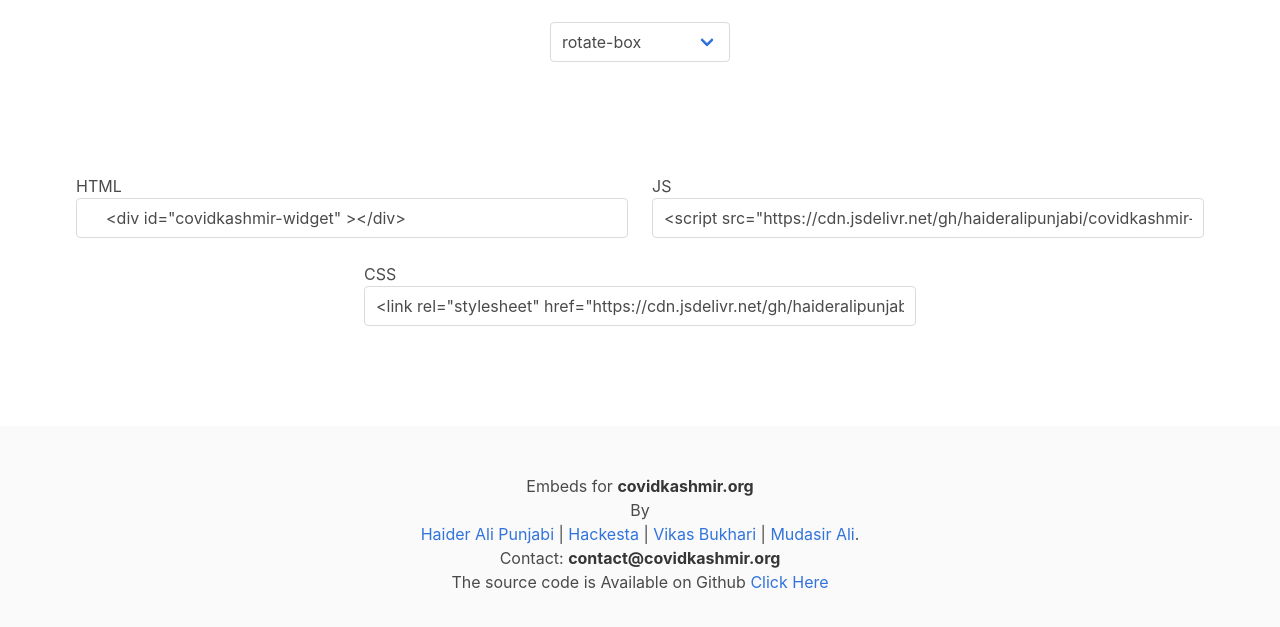
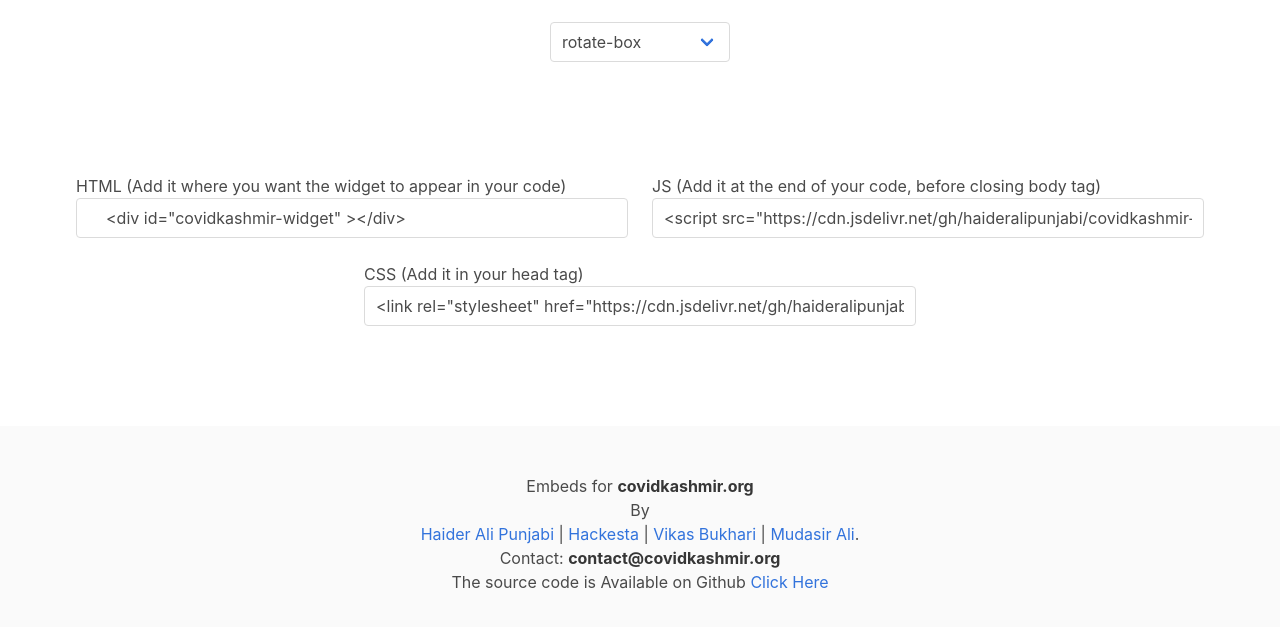
Before and after one commit to KashurDev/covidkashmir-widgets, a plain HTML site: page index.html in a window 1280 px wide. Shown: the part 199-826 px from the top of the page. Drawn offline with Linux system fonts and the light colour scheme; no server answers.

Commit message:
Added explicit warning

```diff
--- a/index.html
+++ b/index.html
@@ -96,15 +96,15 @@
 
       <div id="codes" class="container columns is-multiline is-centered" style="margin-top: 100px;">
           <div class="column is-half">
-              <p class="has-text-left">HTML</p>
+              <p class="has-text-left">HTML (Add it where you want the widget to appear in your code)</p>
               <input id="input-html" class="input" type="text" readonly>
           </div>
           <div class="column is-half">
-              <p class="has-text-left">JS</p>
+              <p class="has-text-left">JS (Add it at the end of your code, before closing body tag) </p>
               <input id="input-js" class="input" type="text" readonly>
           </div>
           <div class="column is-half">
-              <p  class="has-text-left">CSS</p>
+              <p  class="has-text-left">CSS (Add it in your head tag)</p>
               <input id="input-css" class="input" type="text" readonly>
           </div>
 
```
Also changed, not shown: 1 other file.
